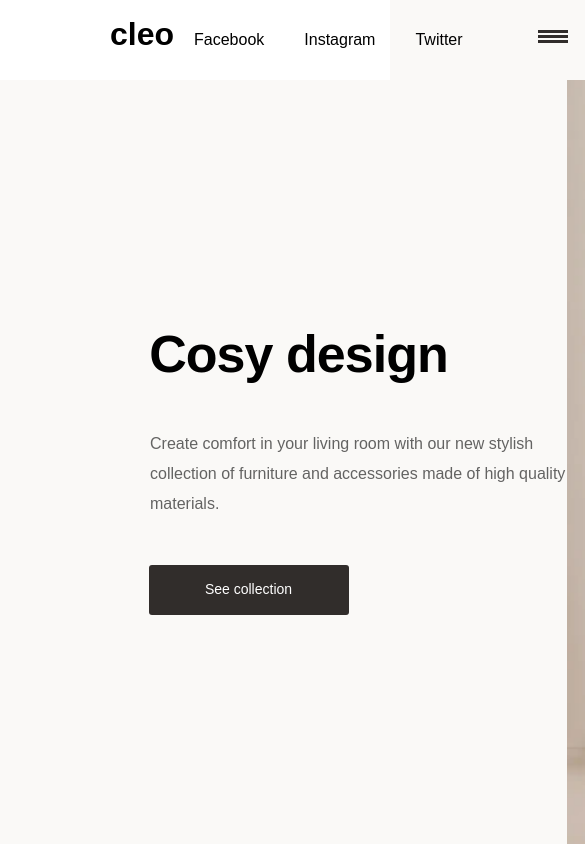
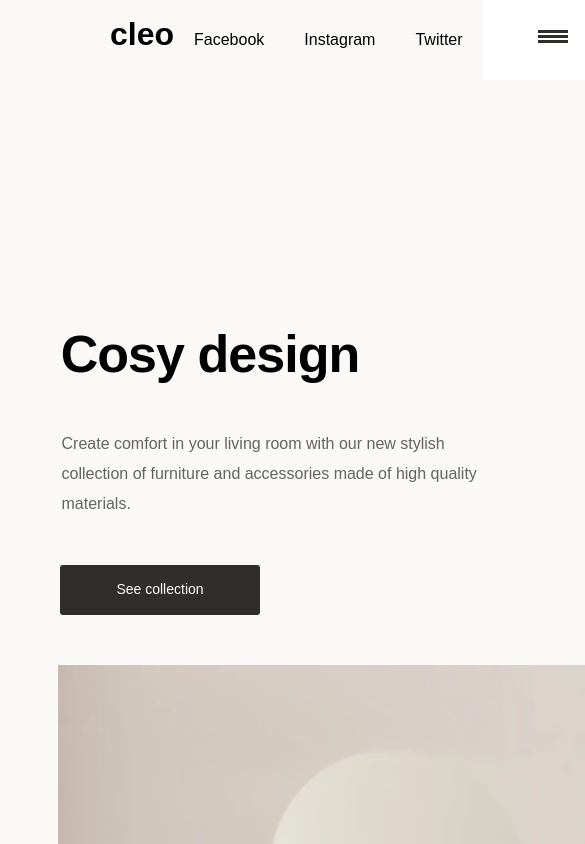
Before and after one commit to Kovalova22/website-for-furniture-design, a React (Create React App) app: page / in a window 390 px wide. Shown: the top 844 px of the page, 585 px wide, since content can reach past the window. Built offline with nearby package versions, Linux system fonts and the light colour scheme.

Commit message:
add responsiveness

```diff
--- a/src/App.scss
+++ b/src/App.scss
@@ -7,4 +7,8 @@ body {
 .main {
   display: flex;
   justify-content: space-between;
+  @media screen and (max-width: 1220px) {
+    flex-direction: column;
+    align-items: center;
+  }
 }
--- a/src/components/header/header.module.scss
+++ b/src/components/header/header.module.scss
@@ -5,6 +5,9 @@ header {
   justify-content: space-between;
   height: 80px;
   background-color: #ffffff;
+  @media screen and (max-width: 485px) {
+    background-color: $primary-color;
+  }
 }
 
 .logo {
@@ -37,6 +40,9 @@ header {
   &__menu_container {
     width: 150px;
     background-color: $primary-color;
+    @media screen and (max-width: 485px) {
+      background-color: #ffffff;
+    }
     &__sandwich {
       margin-top: 30px;
       margin-left: 55px;
--- a/src/components/main/main-picture/main-picture.module.scss
+++ b/src/components/main/main-picture/main-picture.module.scss
@@ -1,10 +1,16 @@
 @import '../../../styles/vars.scss';
 
 .container {
+  @media screen and (max-width: 1220px) {
+    justify-content: center;
+  }
   display: flex;
   justify-content: flex-end;
   img {
     height: 815px;
     width: 645px;
+    @media screen and (max-width: 1220px) {
+      margin-left: 370px;
+    }
   }
 }
--- a/src/components/main/main-text/main-text.module.scss
+++ b/src/components/main/main-text/main-text.module.scss
@@ -25,6 +25,7 @@
     height: 50px;
     margin-left: -70px;
     margin-top: 30px;
+    margin-bottom: 50px;
     background-color: #312d2b;
     border-radius: 3px;
     outline: none;
```
